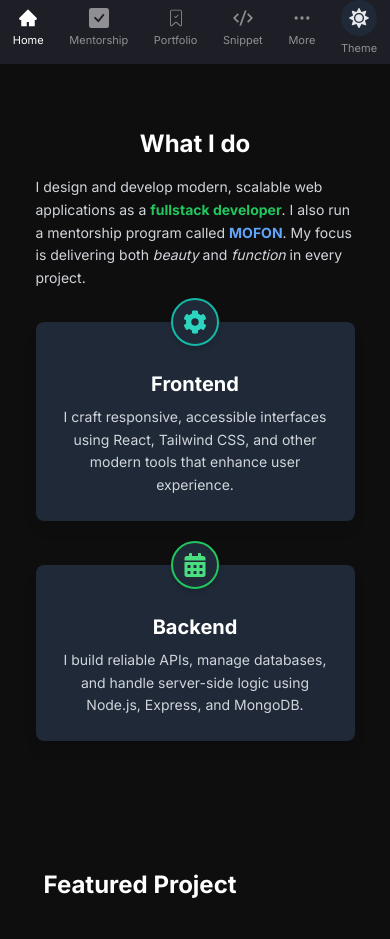
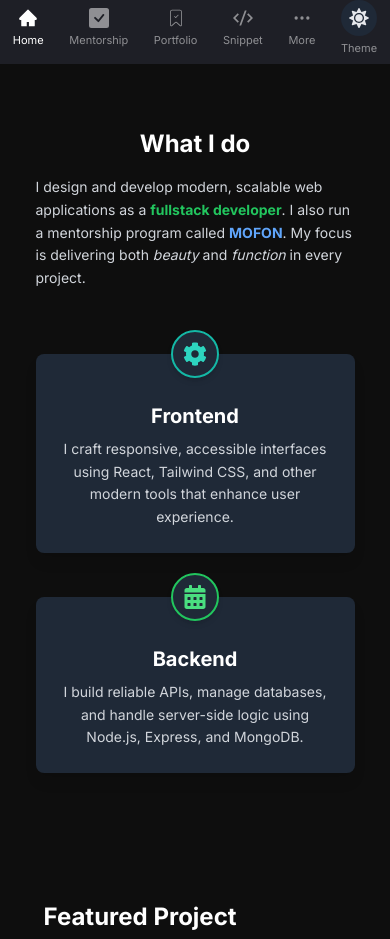
Before and after one commit to Sage-hex/portfolio, a React (Vite) app: page / in a window 390 px wide. Shown: the part 780-1719 px from the top of the page. Built offline with nearby package versions, Linux system fonts and the light colour scheme.

Commit message:
worked on the what I do section on mobile responsive

```diff
--- a/src/components/sections/WhatIDo.jsx
+++ b/src/components/sections/WhatIDo.jsx
@@ -3,7 +3,7 @@ import { FaCog, FaCalendarAlt, FaArrowRight } from 'react-icons/fa';
 const WhatIDoSection = () => {
   return (
     <div className="w-full text-black dark:text-white transition-colors duration-500 py-16 px-4 sm:px-6 lg:px-8">
-      <div className="max-w-screen-xl mx-auto grid grid-cols-1 lg:grid-cols-2 gap-8 md:gap-16 items-center">
+      <div className="max-w-screen-xl mx-auto grid grid-cols-1 lg:grid-cols-2 gap-16 md:gap-16 items-center">
         {/* Left Section */}
         <div>
           <h2 className="text-2xl text-center md:text-left md:text-3xl font-bold mb-4">What I do</h2>
```
